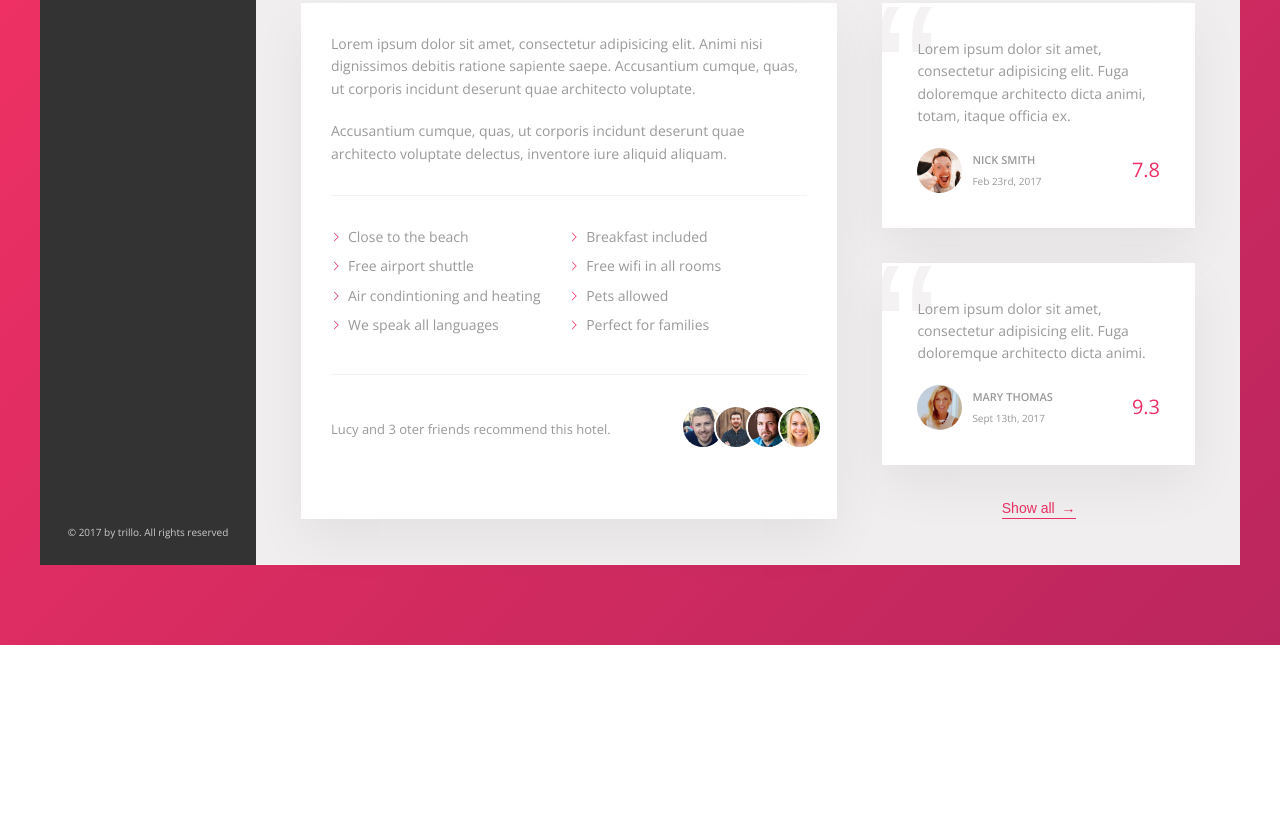
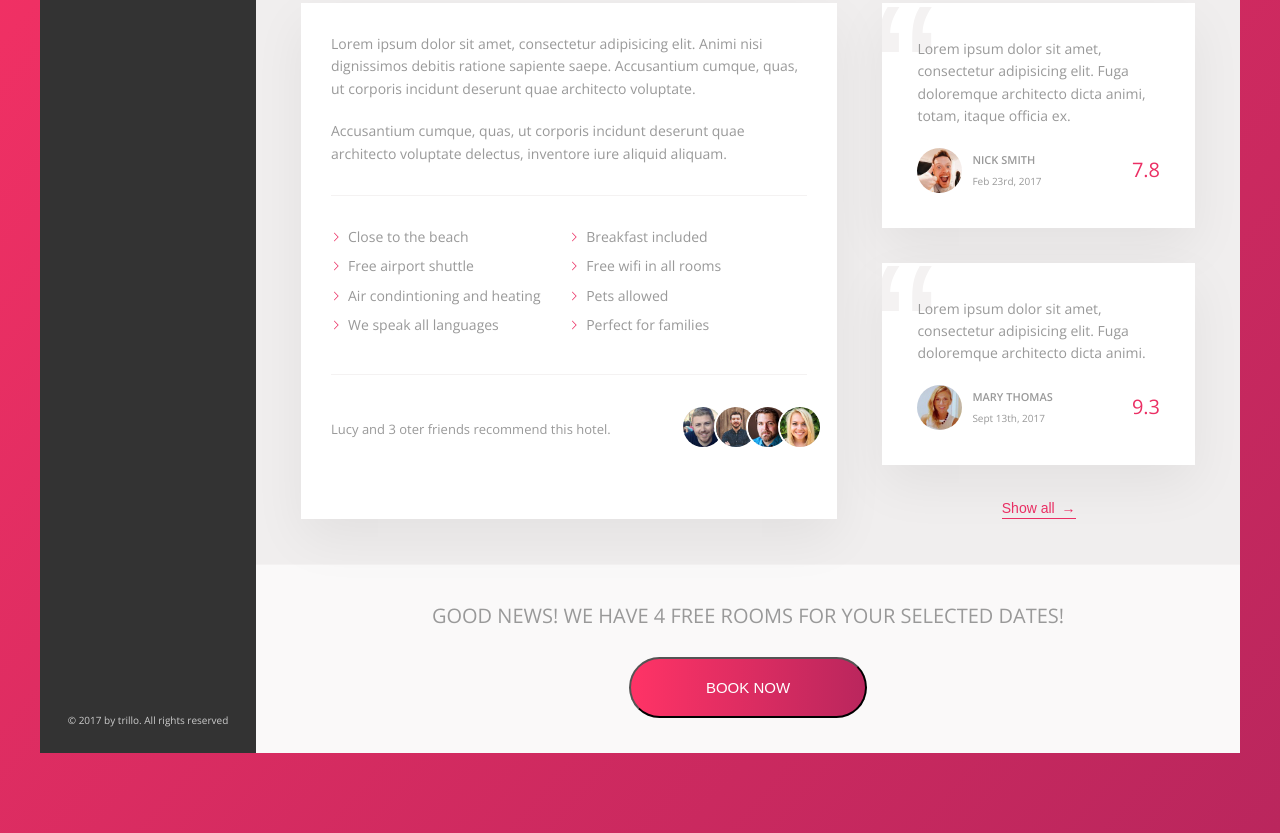
Before and after one commit to basakest/trillo, a website: page index.html in a window 1280 px wide. Shown: the part 644-1477 px from the top of the page. Before the commit the page ends 1289 px from the top, so only its background shows below. Drawn offline with nearby package versions, Linux system fonts and the light colour scheme.

Commit message:
the cta section

```diff
--- a/index.html
+++ b/index.html
@@ -191,8 +191,17 @@
                                 </figcaption>
                             </figure>
                             <button class="btn-underline">Show all <span>&rarr;</span></button>
+                        </div>
 
-                        </div>
+                    </div>
+                    <div class="cta">
+                        <h2 class="cta__book-now">
+                            Good news! We have 4 free rooms for your selected dates!
+                        </h2>
+                        <button class="btn">
+                            <span class="btn__visible">Book now</span>
+                            <span class="btn__invisible">Only 4 rooms left</span>
+                        </button>
                     </div>
                 </main>
             </div>
--- a/sass/_components.scss
+++ b/sass/_components.scss
@@ -430,3 +430,69 @@
         z-index: 1;
     }
 }
+
+/**********************************
+    PARAGRAPH
+**********************************/
+.cta {
+    padding: 3.5rem 0;
+    text-align: center;
+
+    &__book-now {
+        font-size: 2rem;
+        font-weight: 300;
+        text-transform: uppercase;
+        margin-bottom: 2.5rem;
+    }
+}
+
+/**********************************
+    BUTTON
+**********************************/
+.btn {
+    background-image: linear-gradient(to right, var(--color-primary-light), var(--color-primary-dark));
+    border-radius: 100px;
+    color: #fff;
+    position: relative;
+    text-transform: uppercase;
+    font-size: 1.5rem;
+    overflow: hidden;
+
+    & > * {
+        display: inline-block;
+        transition: all .2s;
+        height: 100%;
+        width: 100%;
+    }
+
+    &__visible {
+        padding: 2rem 7.5rem;
+    }
+
+    &__invisible {
+        position: absolute;
+        left: 0;
+        top: -100%;
+        padding: 2rem 0rem;
+
+    }
+
+    &:hover {
+        background-image: linear-gradient(to left, var(--color-primary-light), var(--color-primary-dark));
+    }
+    &:hover & {
+
+        &__visible {
+            transform: translateY(100%);
+        }
+
+        &__invisible {
+            top: 0;
+        }
+    }
+
+    &:focus {
+        outline: none;
+        animation: pulsate 1s infinite;
+    }
+}
```
Also changed, not shown: css/style.css.
